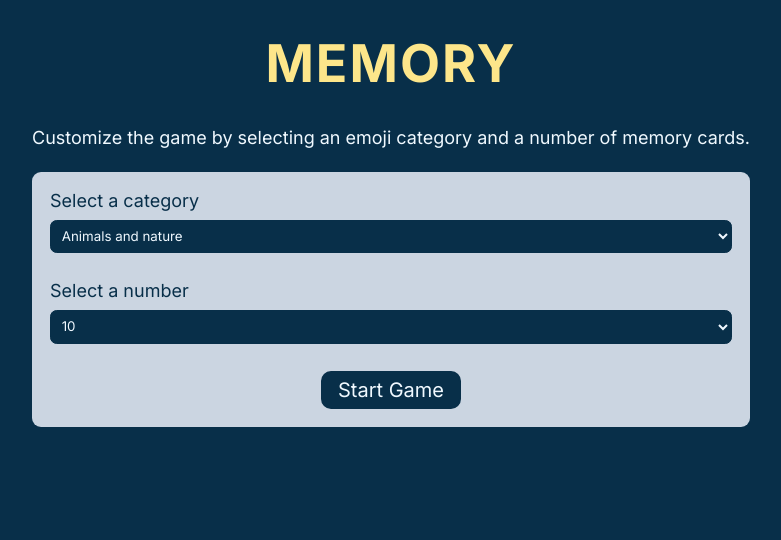
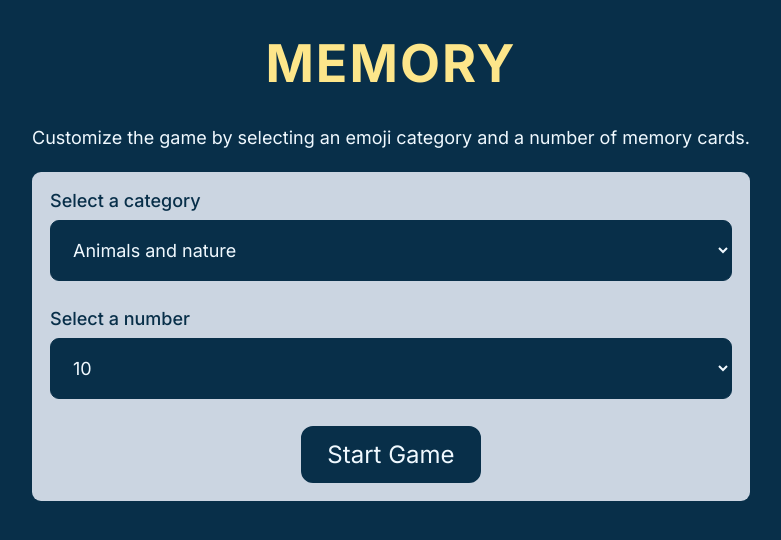
Before and after one commit to Tarasdeveloper/memory-game_react, a React (Vite) app: page / in a window 1280 px wide. Shown: the top 540 px of the page, without its empty margins (249-1030 px from the left). Built offline with nearby package versions, Linux system fonts and the light colour scheme.

Commit message:
confetti &  readme.md added

```diff
--- a/package.json
+++ b/package.json
@@ -13,6 +13,7 @@
     "@vitejs/plugin-react-swc": "^3.8.0",
     "html-entities": "^2.5.2",
     "react": "^19.0.0",
+    "react-confetti": "^6.2.2",
     "react-dom": "^19.0.0",
     "vite-plugin-gh-pages": "^1.0.1",
     "vite-plugin-svgr": "^4.3.0"
--- a/src/App.jsx
+++ b/src/App.jsx
@@ -4,6 +4,7 @@ import MemoryCard from "./components/MemoryCard";
 import AssistiveTechInfo from "./components/AssistiveTechInfo";
 import GameOver from "./components/GameOver";
 import ErrorCard from "./components/ErrorCard";
+import ReactConfetti from "react-confetti";
 
 export default function App() {
   const initialFormData = {
@@ -125,6 +126,7 @@ export default function App() {
 
   return (
     <main>
+      {areAllCardsMatched && <ReactConfetti />}
       <h1>Memory</h1>
       {!isGameOn && !isError && (
         <Form
--- a/src/index.css
+++ b/src/index.css
@@ -15,7 +15,7 @@
 Layout
 ============================*/
 body {
-    font-family: 'Inter', sans-serif;
+  font-family: "Inter", sans-serif;
   background: var(--dark-primary);
   color: var(--light-primary);
   text-align: center;
@@ -79,15 +79,16 @@ Buttons
   border: 2px solid var(--dark-primary);
   border-radius: 0.5em;
   cursor: pointer;
+  transition: color 0.3s linear, background-color 0.3s linear;
 }
 
 .btn--text {
   background-color: var(--dark-primary);
   color: var(--light-primary);
-    font-size: 1.25rem;
+  font-size: 1.5rem;
   width: max-content;
   margin: 0 auto;
-    padding: 0.25em 0.75em;
+  padding: 0.5em 1em;
 }
 
 .btn--emoji {
@@ -128,14 +129,21 @@ form {
   gap: 0.5em;
 }
 
+label {
+  font-size: 1em;
+  font-weight: 500;
+}
+
 select {
   background-color: var(--dark-primary);
   color: var(--light-primary);
   font-family: inherit;
-    padding: 0.5em;
+  padding: 1em;
   border: 1px solid var(--dark-primary);
   border-radius: 0.5em;
   cursor: pointer;
+  font-size: 1em;
+  transition: background-color 0.3s ease, color 0.3s ease;
 }
 
 select:hover,
```
Also changed, not shown: 2 other files (tests, documents, lock files or other folders). Lines whose indentation alone changed are shown as unchanged.
